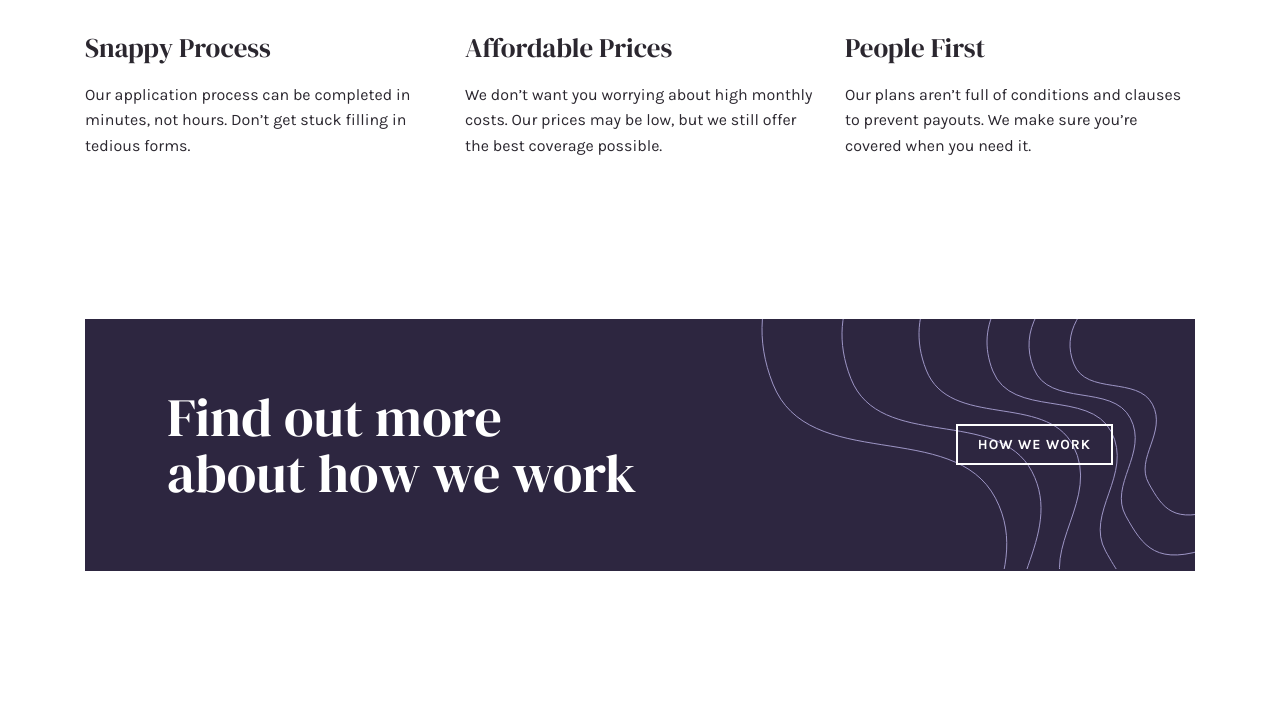
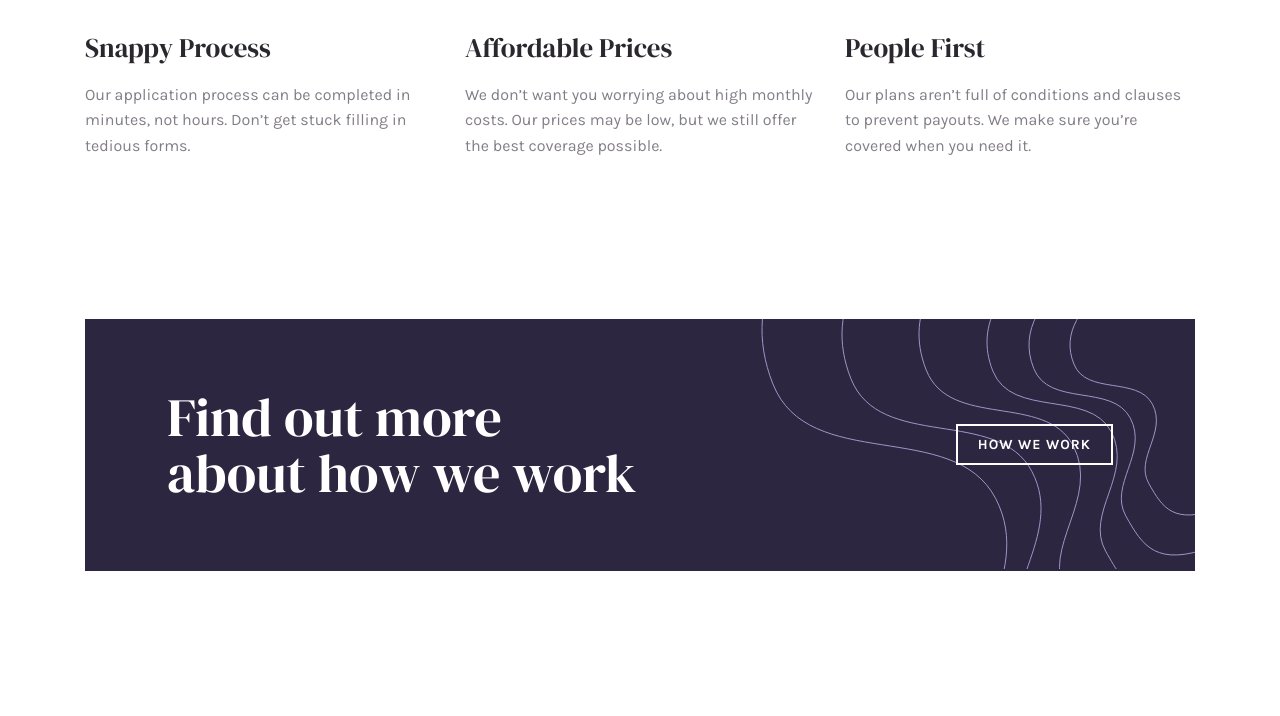
Before and after one commit to brasspetals/fm-insure-landing-page, a plain HTML site: page index.html in a window 1280 px wide. Shown: the part 1300-2016 px from the top of the page. Drawn offline with Linux system fonts and the light colour scheme.

Commit message:
Fixed feature description font color

```diff
--- a/sass/_typography.scss
+++ b/sass/_typography.scss
@@ -50,6 +50,7 @@
 
   &--feature {
     padding: 0 0.2rem;
+    color: $color-neutral;
 
     @media only screen and (min-width: 1200px) {
       padding: 0;
```
Also changed, not shown: css/styles.min.css.
